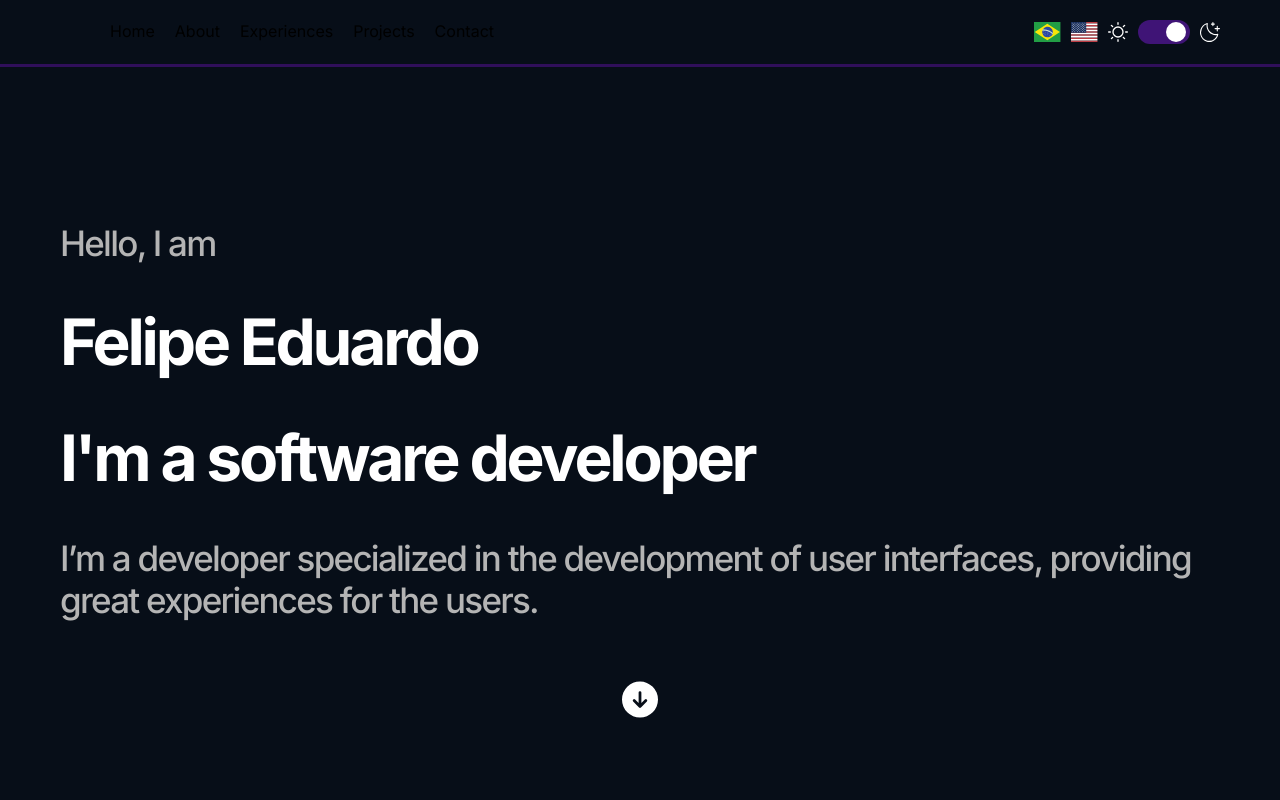
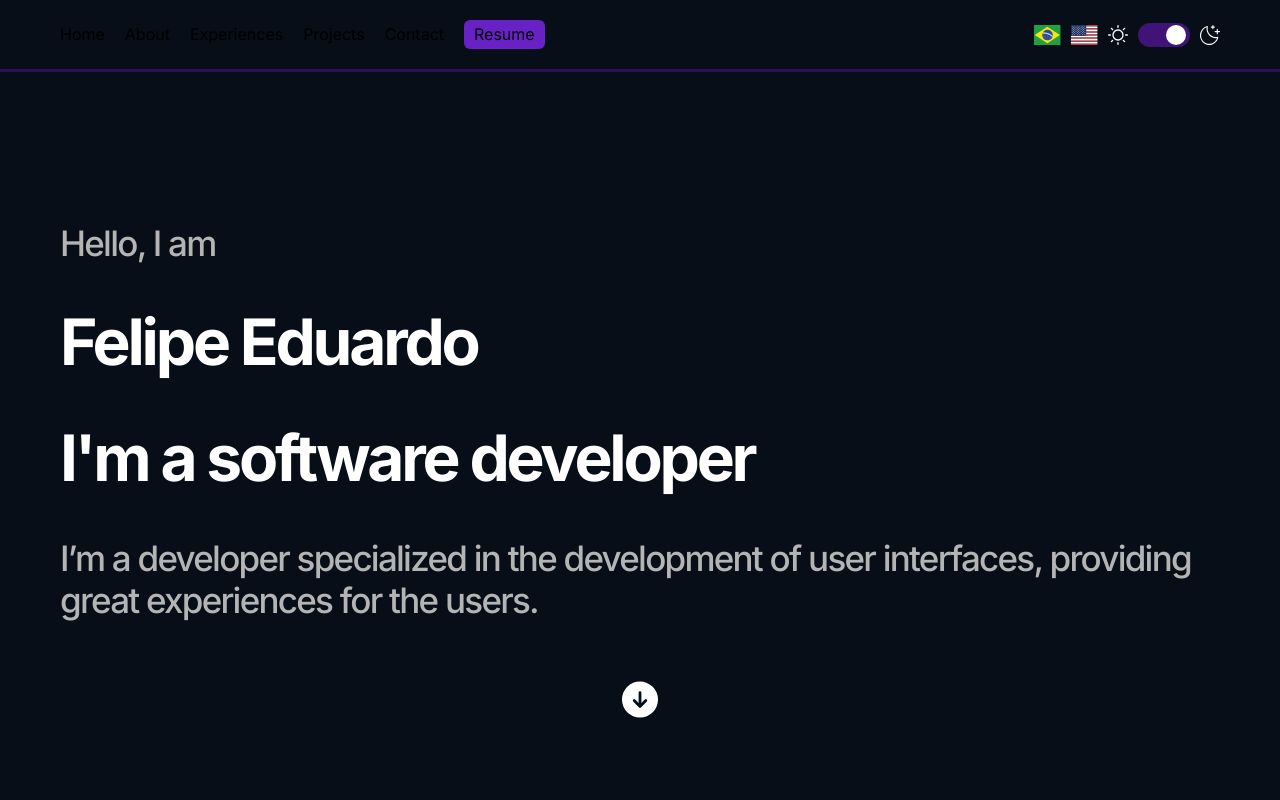
Before and after one commit to Felpezs/Portfolio, a Next.js app: page / in a window 1280 px wide. Shown: the top 800 px of the page. Built offline with nearby package versions, Linux system fonts and the light colour scheme.

Commit message:
fix: download resume button on navbar

```diff
--- a/components/Navbar/Navbar.tsx
+++ b/components/Navbar/Navbar.tsx
@@ -49,9 +49,9 @@ const Navbar = () => {
       </span>
 
       <ul
-        className={`absolute left-[0px] top-[0px] flex h-[100vh] flex-col items-center justify-center bg-surface-700 text-[18px] transition-width duration-700 ease-in-out ${
-          showMenu ? "w-[250px] " : "w-[0px]"
-        } basis-[484px] gap-[20px] md:static md:mr-auto md:flex md:h-auto md:w-auto md:flex-row md:bg-transparent md:text-base md:transition-none`}
+        className={`${transition ? "transition-transform duration-700 ease-in-out" : ""} ${
+          showMenu ? "translate-x-[0]" : "-translate-x-full"
+        } absolute left-[0px] top-[0px] flex h-[100vh] w-[250px] basis-[484px] flex-col items-center justify-center gap-[20px]  bg-surface-700 text-[18px] md:static md:mr-auto md:flex md:h-auto md:w-auto md:translate-x-[0] md:flex-row md:bg-transparent md:text-base md:transition-none`}
       >
         <span
           className="absolute right-1 top-1 cursor-pointer md:hidden"
@@ -74,7 +74,7 @@ const Navbar = () => {
                 transition ? "transition-all duration-200 ease-in-out" : ""
               } w-fit border-b-2 border-transparent text-center hover:border-secondary-200 hover:bg-surface-500 hover:text-secondary-200 ${
                 showMenu ? "opacity-100" : "opacity-0"
-              }  md:border-b-0 md:opacity-100 md:transition-none`}
+              } w-full md:border-b-0 md:opacity-100 md:transition-none`}
             >
               <a
                 className="block h-full w-full p-1 md:inline-block md:h-auto md:w-auto md:p-[0px]"
@@ -88,12 +88,12 @@ const Navbar = () => {
             </li>
           );
         })}
-        {/* <li
+        <li
           className={`${
             transition ? "transition-all duration-200 ease-in-out" : ""
-          } w-fit border-b-2 border-transparent text-center hover:border-secondary-200 hover:bg-surface-500 hover:text-secondary-200 ${
+          } ${
             showMenu ? "opacity-100" : "opacity-0"
-          }  md:border-b-0 md:opacity-100 md:transition-none`}
+          } w-fit text-center md:opacity-100 md:transition-none`}
         >
           <a
             className="block rounded-md bg-secondary-600 px-[10px] py-[5px] transition-colors hover:bg-secondary-500 hover:text-white"
@@ -101,7 +101,7 @@ const Navbar = () => {
           >
             Resume
           </a>
-        </li> */}
+        </li>
       </ul>
       <div className="flex basis-[186px] gap-[10px]">
         <div className="flex basis-[64px] items-center gap-[10px]">
```
